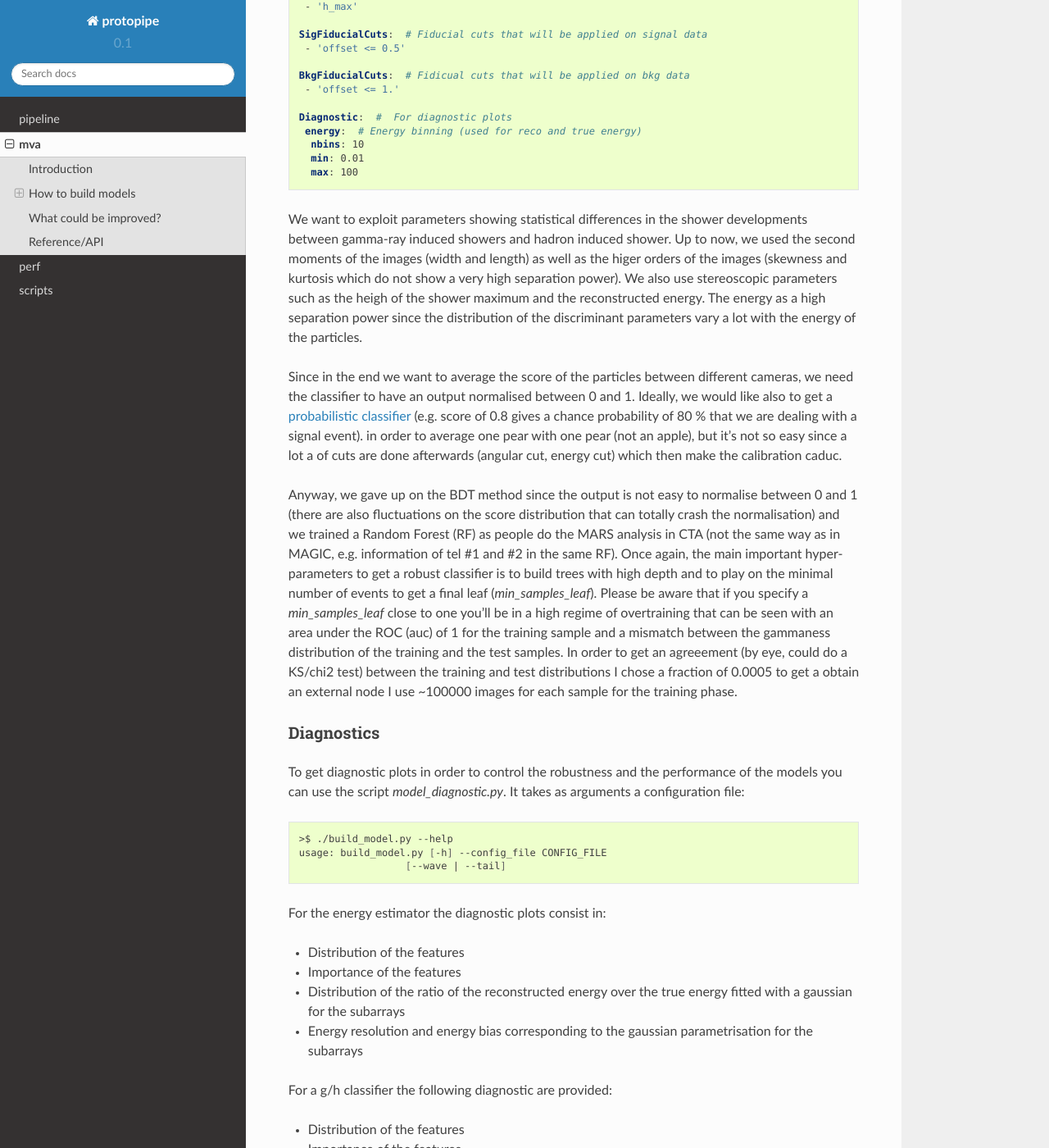
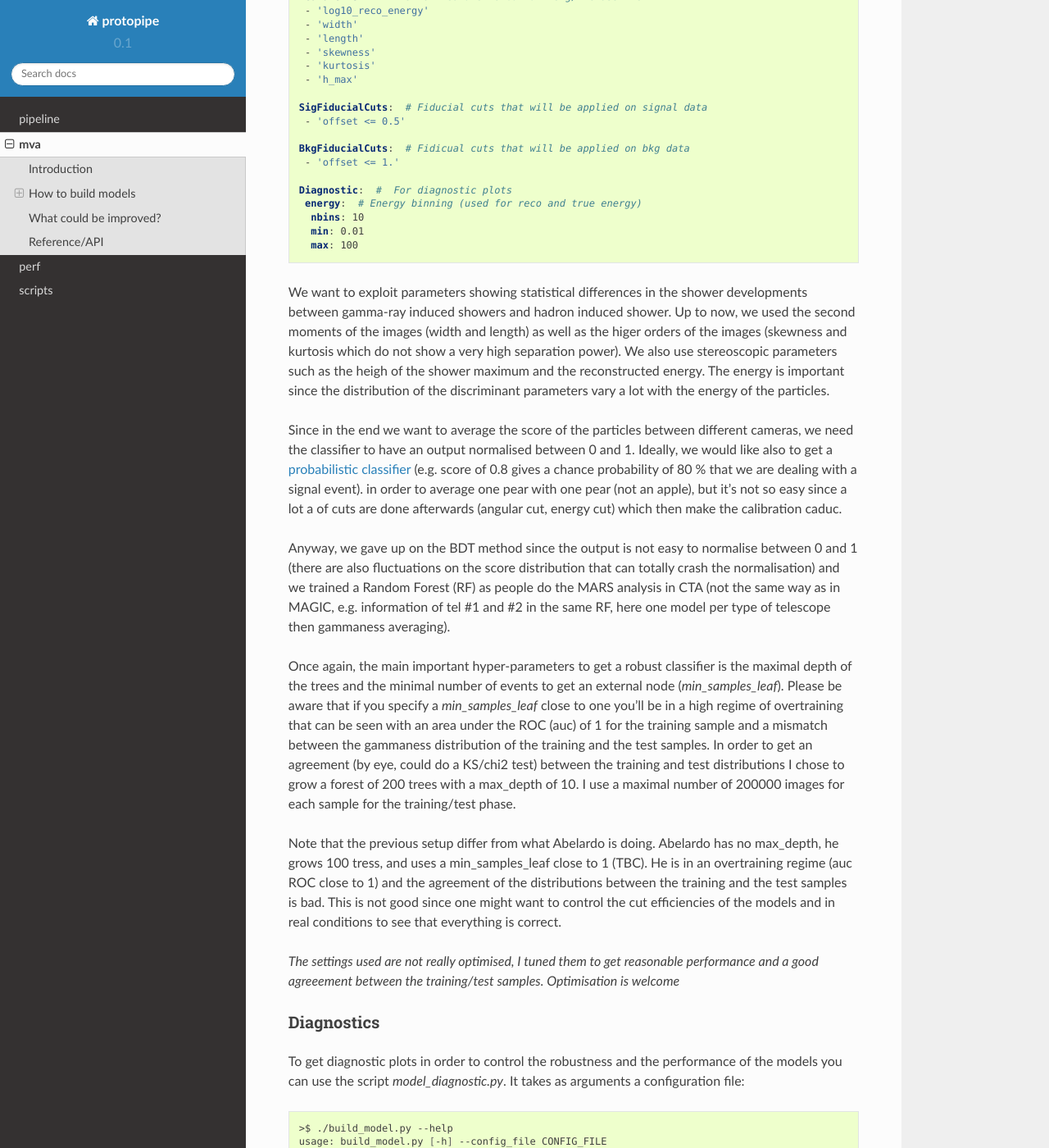
Before and after one commit to cta-observatory/protopipe, a Sphinx documentation site: the page built from docs/mva/index.rst, in a window 1280 px wide and 1400 px high, scrolled down 2685 px. Shown: the whole window at 82% size. Built offline with Sphinx 7.4.7 and the Read the Docs theme 2.0.0, drawn with Linux system fonts in a browser that asks for light colours; some of the changed text lies outside the part shown.

Commit message:
Add mva doc and modify make_performance to take time as argument

```diff
--- a/docs/mva/index.rst
+++ b/docs/mva/index.rst
@@ -11,7 +11,7 @@ Introduction
 classification problems. It is based on machine learning methods available in
 scikit-learn_. Internally, the tables are dealt with the Pandas_ Python module.
 
-For each type of camera a regressor/classifier should be trained For both type of models
+For each type of camera a regressor/classifier should be trained. For both type of models
 an average of the image estimates is later computed to determine a global
 output for the event (energy or score/gammaness).
 
@@ -21,11 +21,13 @@ protons is also used to build a classifier. The training of a model is done via
 the GridSearchCV_ algorithm which allows to find the best hyper-parameters of
 the models.
 
-The RegressorDiagnostic and ClassifierDiagnostic classes should be used to generate
+The RegressorDiagnostic and ClassifierDiagnostic classes can be used to generate
 several diagnostic plots for regression and classification models, respectively.
 
-To know more about is done in CTA (e.g. for the EvtDisplay and MARS analyses,
-please read )
+To know more about how it is done for EvtDisplay and MARS analyses in CTA
+please read the IRF document available
+`here <https://forge.in2p3.fr/projects/cta_analysis-and-simulations/wiki/Prod3b_based_instrument_response_functions>`_.
+
 
 How to build models
 ===================
@@ -67,7 +69,8 @@ Here is an example of a configuration file with some comments to build a model:
       learning_rate: [0.1, 0.2, 0.3]
       n_estimators: [100, 200]
       base_estimator__max_depth: [null]  # null is equivalent to None
-      base_estimator__min_samples_split: [2]
+      base_estimator__min_samples_split: [2]  # minimal number to split a node
+      base_estimator__min_samples_leaf: [10]  # minimal number of events to form an external node
      scoring: 'explained_variance'  # Metrics to choose the best regressor
      cv: 2  # k in k-cross-validation
 
@@ -98,7 +101,10 @@ Up to now, we used a Boosted Decision Tree (BDT) algorithm to reconstruct the
 energy. Note that the tuning of the Random Forest (RF) algorithm was found
 a bit problematic (20 % energy resolution at all energies). The important thing
 to get the a good energy estimator is to build trees with high depth.
-The minimal number of events in one split was fixed to 2.
+The minimal number of events to form an external node was fixed to 10 in order
+to obtain a model with a reasonable size (~50MB for  for 200000 evts).
+Indeed, allowing the trees to develop deeper would result in massive
+files (~500MB for 200000 evts).
 
 g/h classifier
 --------------
@@ -161,8 +167,8 @@ developments between gamma-ray induced showers and hadron induced shower.
 Up to now, we used the second moments of the images (width and length) as well
 as the higer orders of the images (skewness and kurtosis which do not show a very high
 separation power). We also use stereoscopic parameters such as the heigh of
-the shower maximum and the reconstructed energy. The energy as a high separation
-power since the distribution of the discriminant parameters vary a lot with
+the shower maximum and the reconstructed energy. The energy is important
+since the distribution of the discriminant parameters vary a lot with
 the energy of the particles.
 
 Since in the end we want to average the score of the particles between different
@@ -177,17 +183,30 @@ Anyway, we gave up on the BDT method since the output is not easy to normalise
 between 0 and 1 (there are also fluctuations on the score distribution
 that can totally crash the normalisation) and we trained a Random Forest (RF) as
 people do the MARS analysis in CTA (not the same way as in MAGIC, e.g.
-information of tel #1 and #2 in the same RF).
+information of tel #1 and #2 in the same RF, here one model per type of telescope
+then gammaness averaging).
+
 Once again, the main important hyper-parameters
-to get a robust classifier is to build trees with high depth and to play on the
-minimal number of events to get a final leaf (`min_samples_leaf`).
+to get a robust classifier is the maximal depth of the trees and the
+minimal number of events to get an external node (`min_samples_leaf`).
 Please be aware that if you specify a `min_samples_leaf` close to one you'll be
 in a high regime of overtraining that can be seen with an area under
 the ROC (auc) of 1 for the training sample and a mismatch between the gammaness
-distribution of the training and the test samples. In order to get an agreeement
+distribution of the training and the test samples. In order to get an agreement
 (by eye, could do a KS/chi2 test) between the training and test distributions
-I chose a fraction of 0.0005 to get a obtain an external node I use ~100000
-images for each sample for the training phase.
+I chose to grow a forest of 200 trees with a max_depth of 10. I use a maximal
+number of 200000 images for each sample for the training/test phase.
+
+Note that the previous setup differ from what Abelardo is doing. Abelardo has
+no max_depth, he grows 100 tress, and uses a min_samples_leaf close to 1 (TBC).
+He is in an overtraining regime (auc ROC close to 1) and the agreement of the
+distributions between the training and the test samples is bad. This is not good
+since one might want to control the cut efficiencies of the models and
+in real conditions to see that everything is correct.
+
+*The settings used are not really optimised, I tuned them to get reasonable
+performance and a good agreeement between the training/test samples.
+Optimisation is welcome*
 
 Diagnostics
 -----------
```
Also changed, not shown: docs/perf/index.rst (+6 -3 lines), 1 other file.
